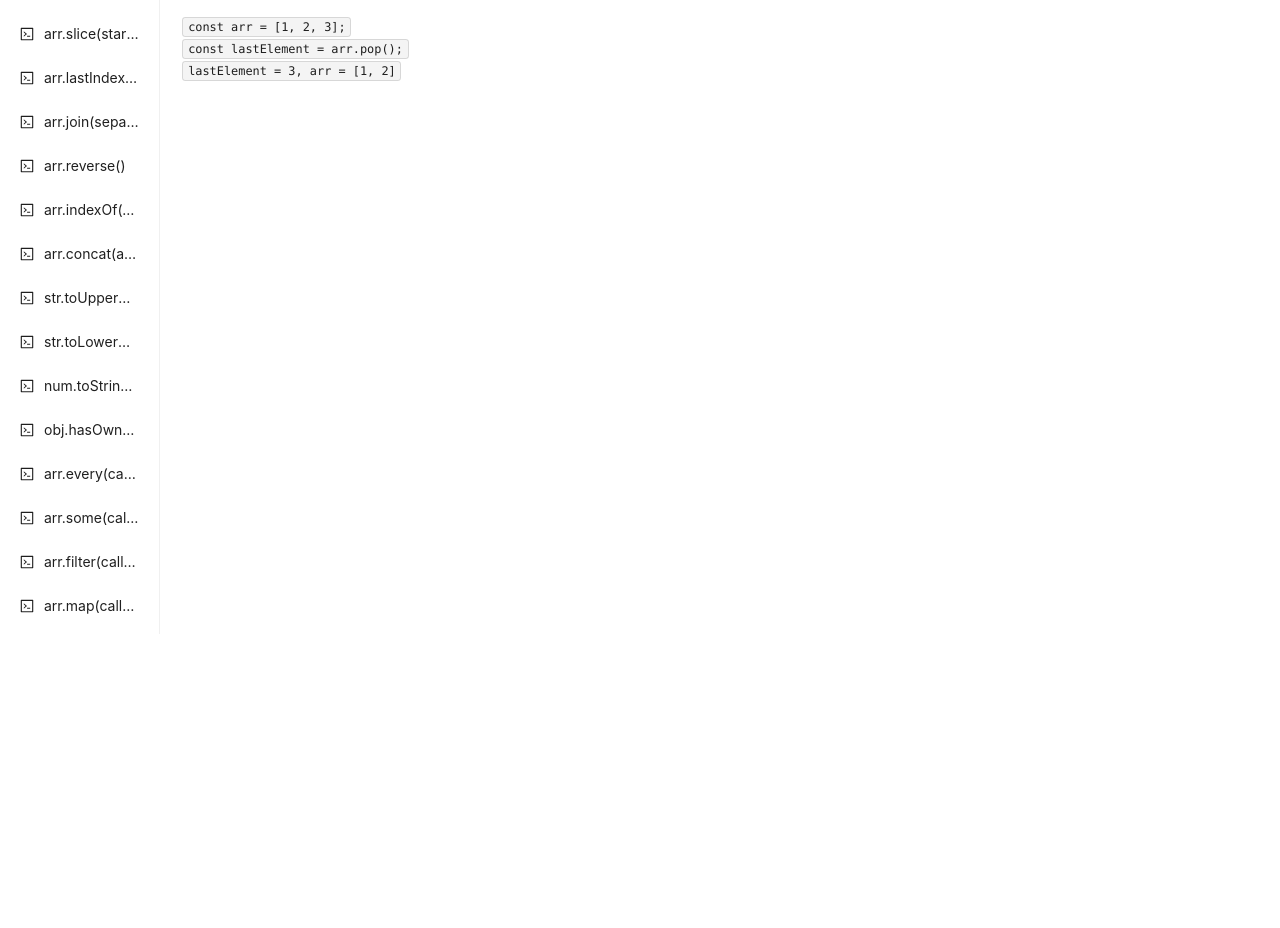
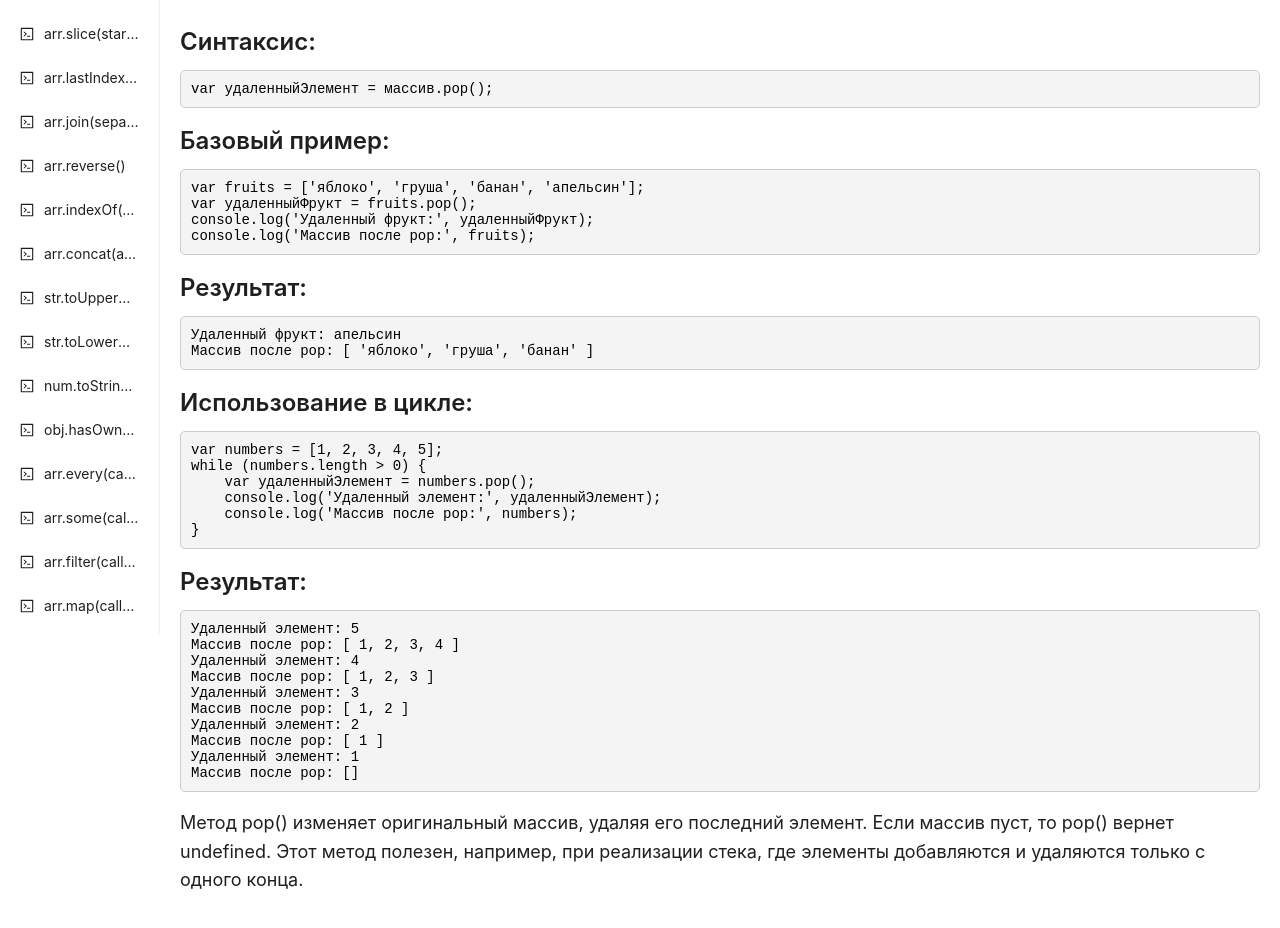
Before and after one commit to AndrewGalkin123/CodeCraft, a React (Create React App) app: page / in a window 1280 px wide. Shown: the part 320-1248 px from the top of the page. Before the commit the page ends 954 px from the top, so only its background shows below. Built offline with nearby package versions, Linux system fonts and the light colour scheme.

Commit message:
more content

```diff
--- a/src/App.css
+++ b/src/App.css
@@ -3,3 +3,13 @@
     padding: 0;
 
 }
+
+.code {
+    font-family: 'Courier New', monospace;
+    background-color: #f4f4f4;
+    padding: 10px;
+    border: 1px solid #ccc;
+    border-radius: 5px;
+    white-space: pre-wrap;
+
+}
--- a/src/App.js
+++ b/src/App.js
@@ -12,18 +12,29 @@ import "./App.css"
 const App = () => {
   const methods = content.map(item => item.method);
   const descriptions = content.map(item => item.description);
-  const examples = content.map(item => item.examples)
+  const basicExamples = content.map(item => item.basicExample)
+  const basicExampleResults = content.map(item => item.basicExampleResult)
+  const syntaxes = content.map(item => item.syntax)
+  const cycleExamples = content.map(item => item.cycleExample)
+  const cycleExampleResults = content.map(item => item.cycleExampleResult)
   const [searchedMethods, setSearchedMethods] = useState(methods)
   const [selectedMethod, setSelectedMethod] = useState(methods[0]);
   const [description, setDescription] = useState(descriptions[0]);
-  const [example, setExample] = useState(examples[0]);
+  const [syntax, setSyntax] = useState(syntaxes[0]);
+  const [basicExample, setBasicExample] = useState(basicExamples[0]);
+  const [basicExampleResult, setBasicExampleResult] = useState(basicExampleResults[0]);
+  const [cycleExample, setCycleExample] = useState(cycleExamples[0]);
+  const [cycleExampleResult, setCycleExampleResult] = useState(cycleExampleResults[0]);
 
   const handleMenuSelect = (selectedMethod) => {
     const index = methods.indexOf(selectedMethod);
     setSelectedMethod(selectedMethod);
     setDescription(descriptions[index]);
-    setExample(examples[index])
-
+    setBasicExample(basicExamples[index])
+    setSyntax(syntaxes[index])
+    setBasicExampleResult(basicExampleResults[index])
+    setCycleExample(cycleExamples[index])
+    setCycleExampleResult(cycleExampleResults[index])
   };
 
   const handleMenuSearch = (value) => {
@@ -42,13 +53,21 @@ const App = () => {
 
               </Col>
               <Col xs={14} md={21}>
-                <Description example={example} title={selectedMethod} description={description} />
+                <Description
+                  syntax={syntax}
+                  basicExample={basicExample}
+                  title={selectedMethod}
+                  description={description}
+                  basicExampleResult={basicExampleResult}
+                  cycleExample={cycleExample}
+                  cycleExampleResult={cycleExampleResult}
+                />
               </Col>
             </Row>
           </>
         }>
         </Route>
-        <Route path='/about-us' element={<AboutUs/>}/>
+        <Route path='/about-us' element={<AboutUs />} />
       </Routes>
     </Router>
   );
--- a/src/components/Description.jsx
+++ b/src/components/Description.jsx
@@ -1,15 +1,36 @@
 import { Divider, Typography } from 'antd'
 
-const Description = ({ title, description, example }) => {
-
-
+const Description = ({ title, description, syntax, basicExample, basicExampleResult, cycleExample, cycleExampleResult }) => {
     return (
         <div style={{ padding: '20px' }}>
             <Typography.Title level={2}>{title}</Typography.Title>
             <Divider />
-            <Typography.Paragraph style={{fontSize: "18px"}}>{description}</Typography.Paragraph>
+            <Typography.Paragraph style={{ fontSize: "18px" }}>{description[0]}</Typography.Paragraph>
 
-            {example.map(el => <><Typography.Text code>{el}</Typography.Text><br/></>)}
+
+
+            <Typography.Title level={3}>Синтаксис:</Typography.Title>
+            <div className='code'>
+                {syntax}
+            </div><br></br>
+            <Typography.Title level={3}>Базовый пример:</Typography.Title>
+            <div className="code">
+                {basicExample.map(el => <>{el}<br/></>)}
+            </div><br />
+            <Typography.Title level={3}>Результат:</Typography.Title>
+            <div className="code">
+                {basicExampleResult.map(el => <>{el}<br/></>)}
+            </div><br />
+            <Typography.Title level={3}>Использование в цикле:</Typography.Title>
+            <div className="code">
+                {cycleExample.map(el => <>{el}<br/></>)}
+            </div><br />
+            <Typography.Title level={3}>Результат:</Typography.Title>
+            <div className="code">
+                {cycleExampleResult.map(el => <>{el}<br/></>)}
+            </div><br />
+            <Typography.Paragraph style={{ fontSize: "18px" }}>{description[1]}</Typography.Paragraph>
+
 
 
         </div>
--- a/src/content.js
+++ b/src/content.js
@@ -1,12 +1,40 @@
 const content = [
     {
         method: "arr.pop()",
-        description: "В языке программирования JavaScript метод pop() используется для удаления последнего элемента из конца массива и возвращения этого элемента. Давайте рассмотрим его подробнее с примерами.",
-        examples: [
-            "const arr = [1, 2, 3];",
-            "const lastElement = arr.pop();",
-            "lastElement = 3, arr = [1, 2]"
+        description: ["В языке программирования JavaScript метод pop() используется для удаления последнего элемента из конца массива и возвращения этого элемента. Давайте рассмотрим его подробнее с примерами.",
+            "Метод pop() изменяет оригинальный массив, удаляя его последний элемент. Если массив пуст, то pop() вернет undefined. Этот метод полезен, например, при реализации стека, где элементы добавляются и удаляются только с одного конца."],
+        syntax: "var удаленныйЭлемент = массив.pop();",
+        basicExample: [
+            "var fruits = ['яблоко', 'груша', 'банан', 'апельсин'];",
+            "var удаленныйФрукт = fruits.pop();",
+            "console.log('Удаленный фрукт:', удаленныйФрукт);",
+            "console.log('Массив после pop:', fruits);"
         ],
+        basicExampleResult: [
+            "Удаленный фрукт: апельсин",
+            "Массив после pop: [ 'яблоко', 'груша', 'банан' ]"
+
+        ],
+        cycleExample: [
+            "var numbers = [1, 2, 3, 4, 5];",
+            "while (numbers.length > 0) {",
+            "    var удаленныйЭлемент = numbers.pop();",
+            "    console.log('Удаленный элемент:', удаленныйЭлемент);",
+            "    console.log('Массив после pop:', numbers);",
+            "}"
+        ],
+        cycleExampleResult: [
+            "Удаленный элемент: 5",
+            "Массив после pop: [ 1, 2, 3, 4 ]",
+            "Удаленный элемент: 4",
+            "Массив после pop: [ 1, 2, 3 ]",
+            "Удаленный элемент: 3",
+            "Массив после pop: [ 1, 2 ]",
+            "Удаленный элемент: 2",
+            "Массив после pop: [ 1 ]",
+            "Удаленный элемент: 1",
+            "Массив после pop: []"
+        ]
     },
     {
         method: "arr.push()",
```
